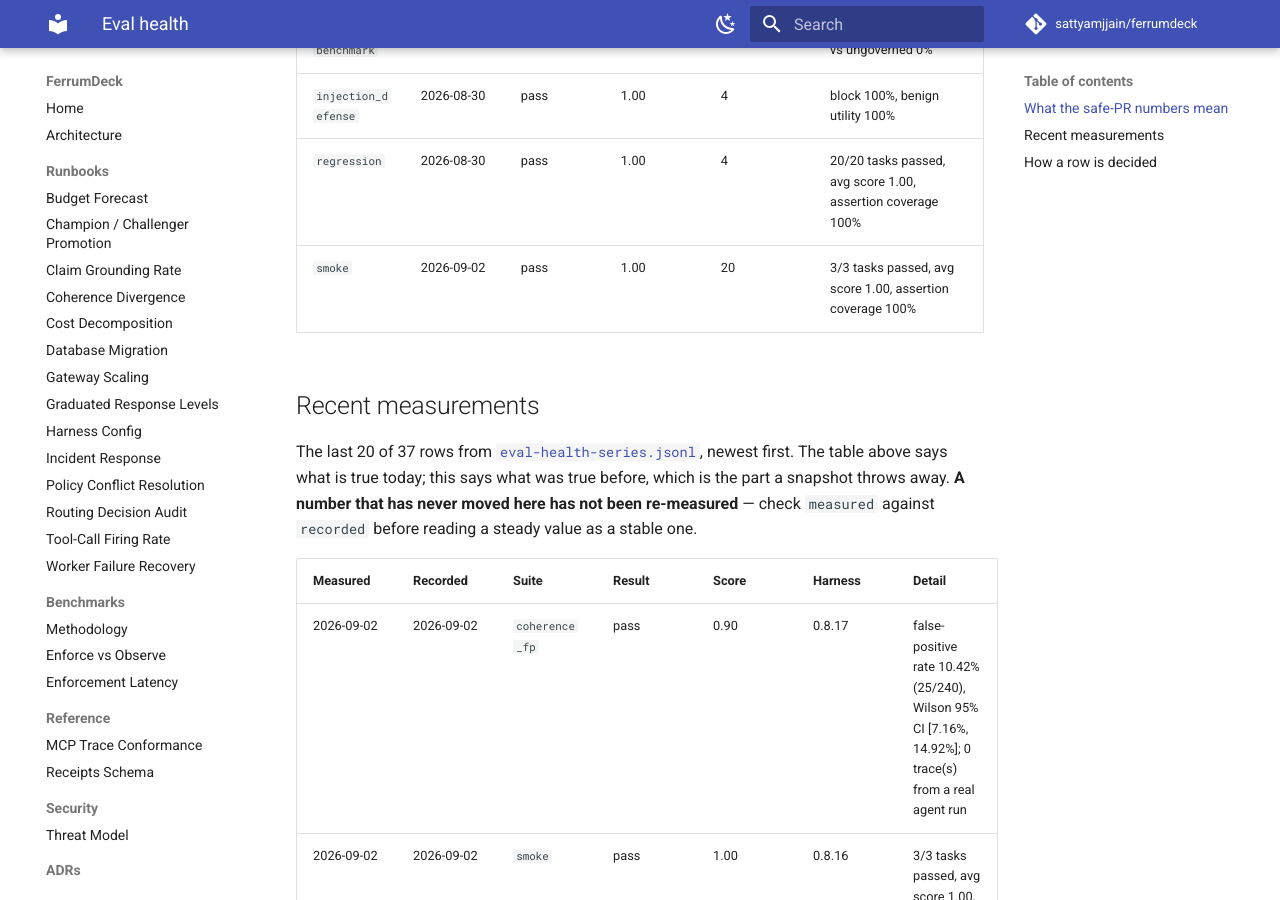
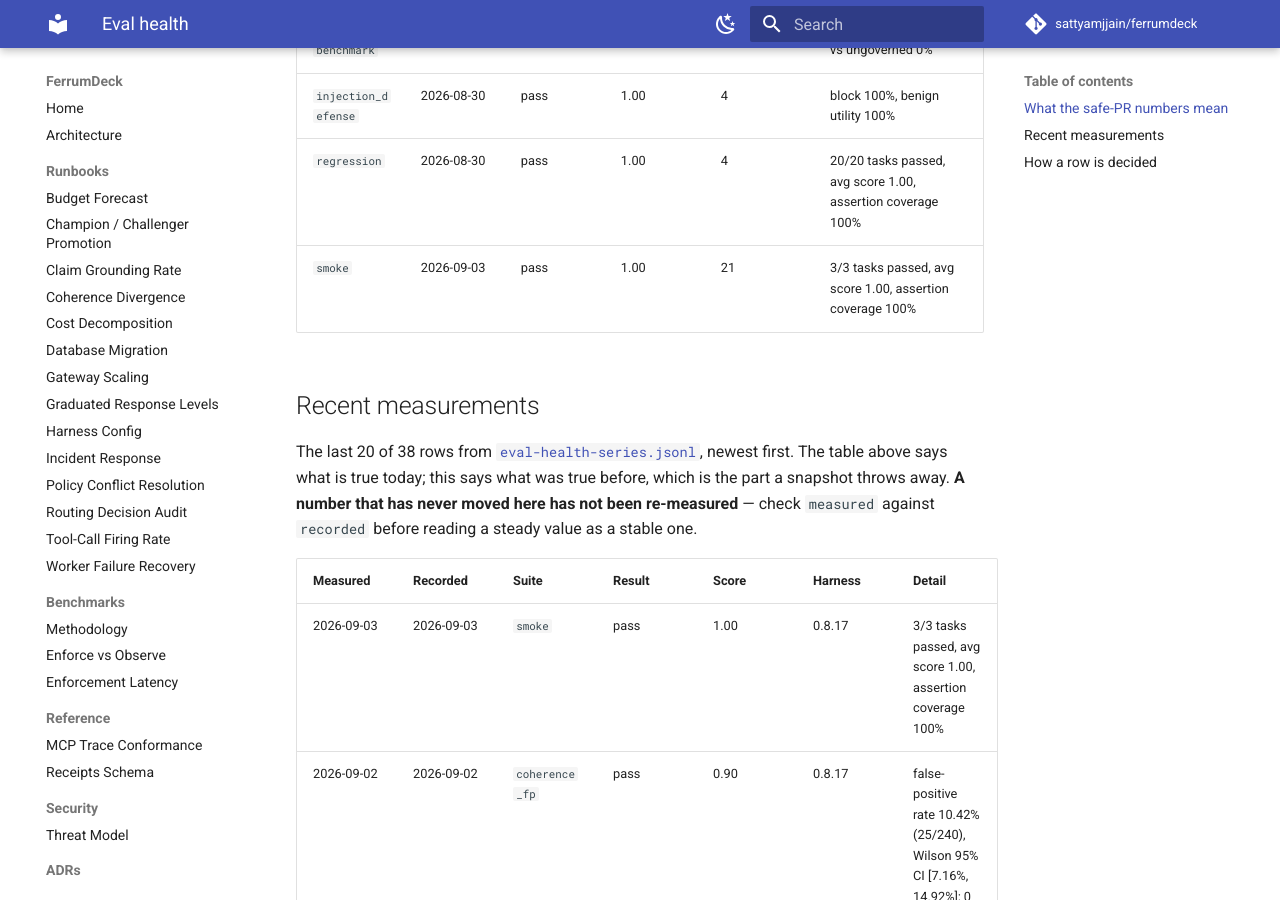
Before and after one commit to sattyamjjain/ferrumdeck, an MkDocs documentation site: the page built from docs/eval-health.md, in a window 1280 px wide and 900 px high, scrolled down 1531 px. Built offline with MkDocs 1.6.1 and Material for MkDocs 9.7.7, drawn with Linux system fonts in a browser that asks for light colours; comment, search, counter and statistics services are not loaded; some of the changed text lies outside the part shown.

Commit message:
docs(evals): refresh eval health + append series 2026-09-03 [skip ci]

```diff
--- a/docs/eval-health.md
+++ b/docs/eval-health.md
@@ -25,14 +25,15 @@ So neither number was ever evidence about the agent. The response is to rescope
 | `governed-benchmark` | 2026-08-30 | pass | 1.00 | 4 | governed blocked 100% vs ungoverned 0% |
 | `injection_defense` | 2026-08-30 | pass | 1.00 | 4 | block 100%, benign utility 100% |
 | `regression` | 2026-08-30 | pass | 1.00 | 4 | 20/20 tasks passed, avg score 1.00, assertion coverage 100% |
-| `smoke` | 2026-09-02 | pass | 1.00 | 20 | 3/3 tasks passed, avg score 1.00, assertion coverage 100% |
+| `smoke` | 2026-09-03 | pass | 1.00 | 21 | 3/3 tasks passed, avg score 1.00, assertion coverage 100% |
 
 ## Recent measurements
 
-The last 20 of 37 rows from [`eval-health-series.jsonl`](eval-health-series.jsonl), newest first. The table above says what is true today; this says what was true before, which is the part a snapshot throws away. **A number that has never moved here has not been re-measured** — check `measured` against `recorded` before reading a steady value as a stable one.
+The last 20 of 38 rows from [`eval-health-series.jsonl`](eval-health-series.jsonl), newest first. The table above says what is true today; this says what was true before, which is the part a snapshot throws away. **A number that has never moved here has not been re-measured** — check `measured` against `recorded` before reading a steady value as a stable one.
 
 | Measured | Recorded | Suite | Result | Score | Harness | Detail |
 | --- | --- | --- | --- | --- | --- | --- |
+| 2026-09-03 | 2026-09-03 | `smoke` | pass | 1.00 | 0.8.17 | 3/3 tasks passed, avg score 1.00, assertion coverage 100% |
 | 2026-09-02 | 2026-09-02 | `coherence_fp` | pass | 0.90 | 0.8.17 | false-positive rate 10.42% (25/240), Wilson 95% CI [7.16%, 14.92%]; 0 trace(s) from a real agent run |
 | 2026-09-02 | 2026-09-02 | `smoke` | pass | 1.00 | 0.8.16 | 3/3 tasks passed, avg score 1.00, assertion coverage 100% |
 | 2026-09-01 | 2026-09-01 | `smoke` | pass (backfilled) | 1.00 | 0.8.16 | 3/3 tasks passed, avg score 1.00, assertion coverage 100% |
@@ -64,4 +64,4 @@ The file is append-only and never rewritten by the refresh job. A row found to b
 | `governed-benchmark` | the governed run blocks 100% of unsafe actions |
 | `eval_<suite>_<ts>` (LLM suites) | every task passed (`failed_tasks == 0`) |
 
-_Generated 2026-09-02 10:10 UTC._
+_Generated 2026-09-03 06:57 UTC._
```
Also changed, not shown: other parts of docs/eval-health.md (+0 -1 lines), 2 other files.
